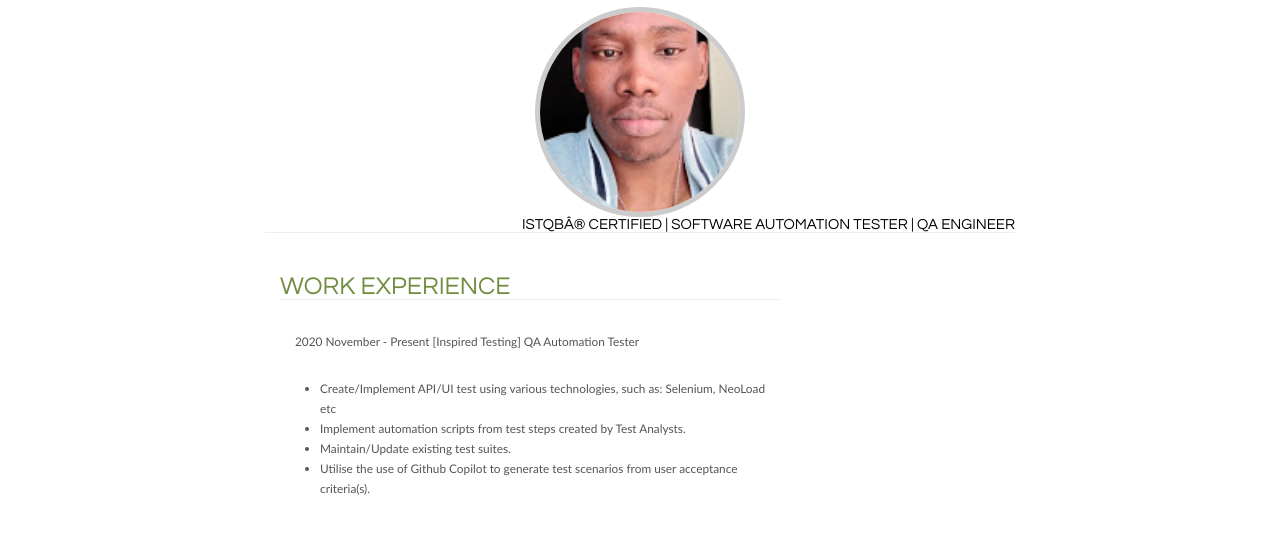
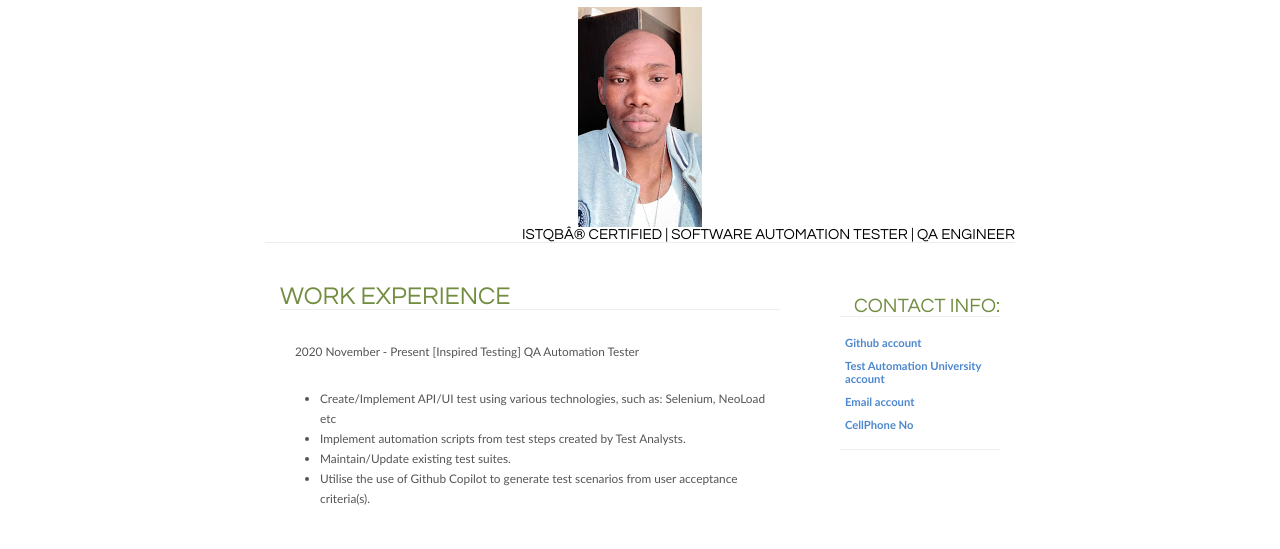
Before and after one commit to mrvc3668/mrvc3668.github.io, a plain HTML site: page index.html in a window 1280 px wide. Shown: the part 142-691 px from the top of the page. Drawn offline with Linux system fonts and the light colour scheme.

Commit message:
update sub menu

```diff
--- a/css/1.css
+++ b/css/1.css
@@ -216,16 +216,3 @@ li {
 #footer a:hover {
 	color:#009900;
 }
-.circle-image {
-  width: 200px; /* Set your desired diameter */
-  height: 200px;
-  overflow: hidden; /* Crops image to container */
-  border-radius: 50%; /* Creates the circle */
-  border: 5px solid #ccc; /* Optional: adds a border around the circle */
-}
-
-.circle-image img {
-  width: 100%;
-  height: 100%;
-  object-fit: cover; /* Ensures image covers area without stretching */
-}
--- a/index.html
+++ b/index.html
@@ -6,6 +6,7 @@
 <title>My Profile</title>
 <link href="css/1.css" rel="stylesheet" type="text/css" />
 </head>
+
 
 <body>
 <a name="top" id="top"></a>
@@ -23,7 +24,24 @@
 		</div>
 
 		<div id="content">
+		<div id="sidebar">
+						<h1>Contact Info:</h1>
+						<div class="submenu">
+								<a href="https://github.com/mrvc3668">Github account</a>
+									  <a href="https://testautomationu.applitools.com/me.html#Vusi-Mngomezulu">Test Automation University account</a>
+                <a href="mailto:vusimrv@gmail.com">Email account</a>
+               <a href="tel:+276 280 93199">CellPhone No</a>
+						</div>
 
+				<h1> </h1>
+
+
+					<div class="submenu">
+
+					</div>
+
+
+				</div>
 				<div id="mainbar">
 						<h1><a name="intro" id="intro"></a>Work Experience</h1>
 
@@ -79,13 +97,7 @@
 						  I am committed to delivering my best in every task and excel in high-pressure situations.
 						</p>
 
-						  	<p>  <a href="https://github.com/mrvc3668">Github account</a>	</p>
-                	<p> <a href="https://testautomationu.applitools.com/me.html#Vusi-Mngomezulu">Test Automation University account</a>	</p>
-                	<p><a href="mailto:vusimrv@gmail.com">Email account</a></p>
-                	<p><a href="tel:+276 280 93199">CellPhone No</a></p>
-
-
-		  </div>
+				</div>
 
   </div>
   <div id="footer">
```
